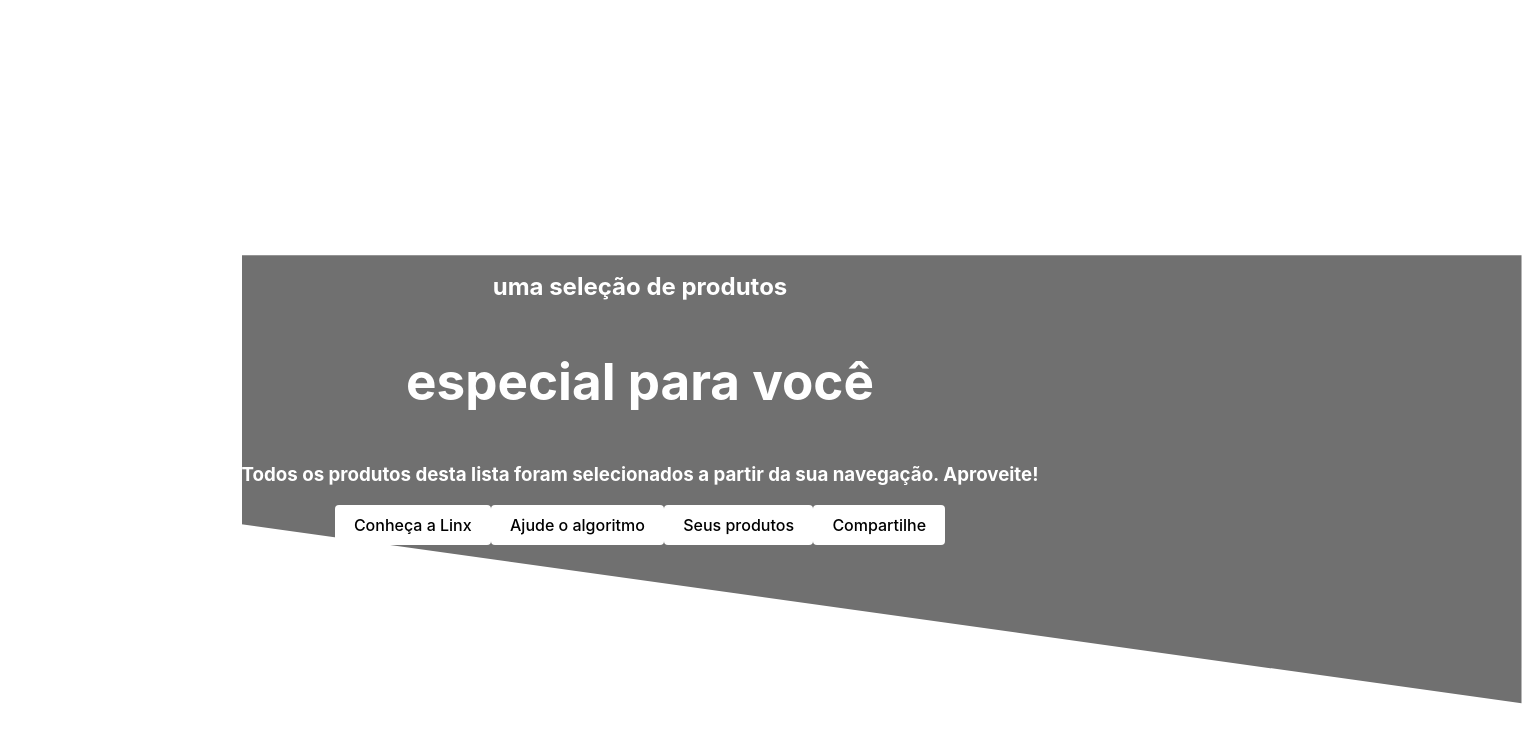
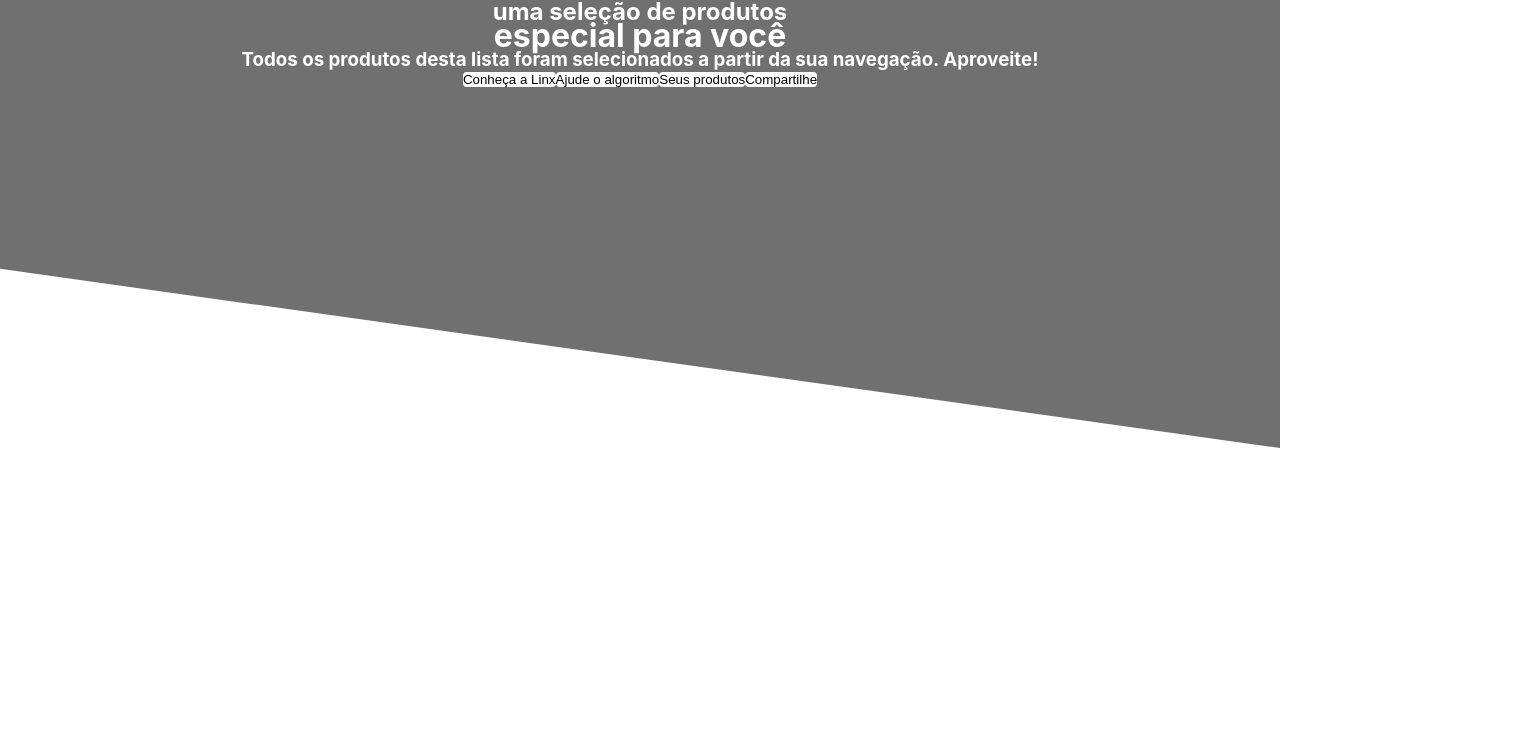
Before and after one commit to BarbaraGuimaraes21/sprint-m5, a React (Vite) app in the folder sprint-m5/: page / in a window 1280 px wide. Shown: the top 742 px of the page, 1522 px wide, since content can reach past the window. Built offline with nearby package versions, Linux system fonts and the light colour scheme.

Commit message:
criado estilização nos arquivos app.css e index.css

```diff
--- a/sprint-m5/src/App.css
+++ b/sprint-m5/src/App.css
@@ -1,41 +1,5 @@
-#root {
-  max-width: 1280px;
-  margin: 0 auto;
-  padding: 2rem;
-  text-align: center;
+* {
+  margin: 0;
+  padding: 0;
+  box-sizing: border-box;
 }
-
-.logo {
-  height: 6em;
-  padding: 1.5em;
-  will-change: filter;
-}
-.logo:hover {
-  filter: drop-shadow(0 0 2em #646cffaa);
-}
-.logo.react:hover {
-  filter: drop-shadow(0 0 2em #61dafbaa);
-}
-
-@keyframes logo-spin {
-  from {
-    transform: rotate(0deg);
-  }
-  to {
-    transform: rotate(360deg);
-  }
-}
-
-@media (prefers-reduced-motion: no-preference) {
-  a:nth-of-type(2) .logo {
-    animation: logo-spin infinite 20s linear;
-  }
-}
-
-.card {
-  padding: 2em;
-}
-
-.read-the-docs {
-  color: #888;
-}
--- a/sprint-m5/src/index.css
+++ b/sprint-m5/src/index.css
@@ -15,47 +15,6 @@
   -webkit-text-size-adjust: 100%;
 }
 
-a {
-  font-weight: 500;
-  color: #646cff;
-  text-decoration: inherit;
-}
-a:hover {
-  color: #535bf2;
-}
-
-body {
-  margin: 0;
-  display: flex;
-  place-items: center;
-  min-width: 320px;
-  min-height: 100vh;
-}
-
-h1 {
-  font-size: 3.2em;
-  line-height: 1.1;
-}
-
-button {
-  border-radius: 8px;
-  border: 1px solid transparent;
-  padding: 0.6em 1.2em;
-  font-size: 1em;
-  font-weight: 500;
-  font-family: inherit;
-  background-color: #1a1a1a;
-  cursor: pointer;
-  transition: border-color 0.25s;
-}
-button:hover {
-  border-color: #646cff;
-}
-button:focus,
-button:focus-visible {
-  outline: 4px auto -webkit-focus-ring-color;
-}
-
 @media (prefers-color-scheme: light) {
   :root {
     color: #213547;
```
